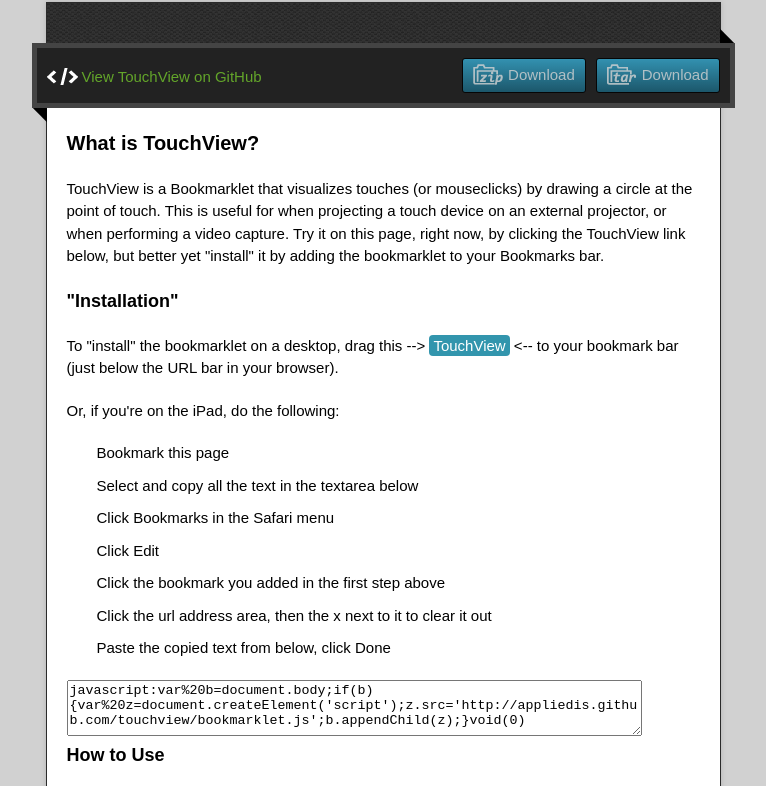
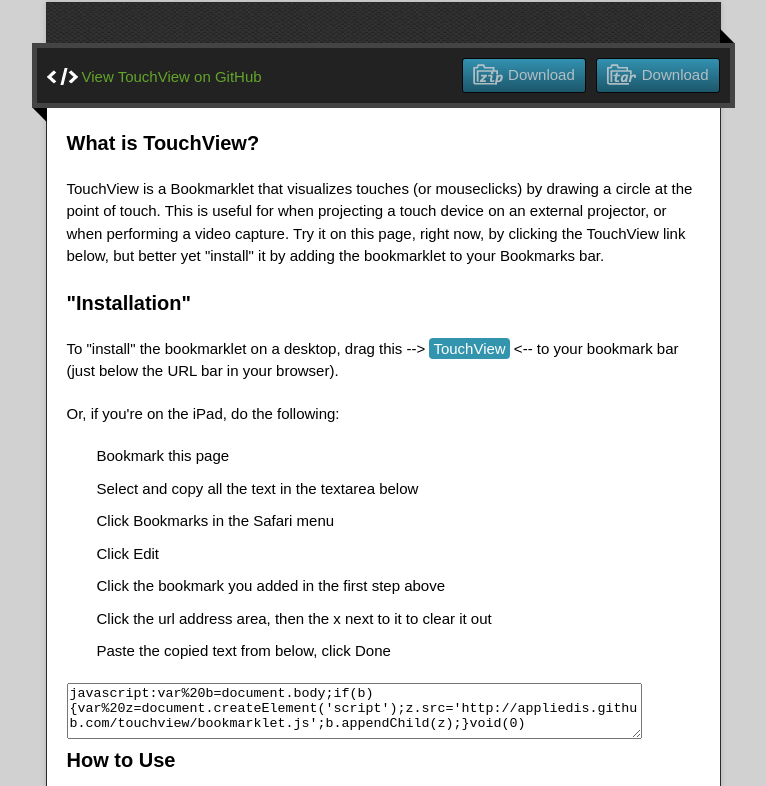
Before and after one commit to ais-open/touchview, a plain HTML site: page index.html in a window 1280 px wide. Shown: the part 128-914 px from the top of the page, without its empty margins (257-1023 px from the left). Drawn offline with nearby package versions, Linux system fonts and the light colour scheme.

Commit message:
Minor formatting fixes

```diff
--- a/index.html
+++ b/index.html
@@ -39,7 +39,7 @@
         <article class="markdown-body">
           <h3>What is TouchView?</h3>
           <p>TouchView is a Bookmarklet that visualizes touches (or mouseclicks) by drawing a circle at the point of touch.  This is useful for when projecting a touch device on an external projector, or when performing a video capture.  Try it on this page, right now, by clicking the TouchView link below, but better yet "install" it by adding the bookmarklet to your Bookmarks bar.</p>
-        	<h4>"Installation"</h4>
+        	<h3>"Installation"</h3>
           <p>To "install" the bookmarklet on a desktop, drag this --&gt; <a href="javascript:var%20b=document.body;if(b){var%20z=document.createElement('script');z.src='http://appliedis.github.com/touchview/bookmarklet.js';b.appendChild(z);}void(0)" class="bookmarklet">TouchView</a> &lt;-- to your bookmark bar (just below the URL bar in your browser). </p>
           <p>Or, if you're on the iPad, do the following:</p>
           <ol>
@@ -52,7 +52,8 @@
           <li>Paste the copied text from below, click Done</li>
           </ol>
           <textarea style="width: 90%; height: 50px;">javascript:var%20b=document.body;if(b){var%20z=document.createElement('script');z.src='http://appliedis.github.com/touchview/bookmarklet.js';b.appendChild(z);}void(0)</textarea>
-          <h4>How to Use</h4>
+          <br>
+          <h3>How to Use</h3>
           <p>On any page on which you want to visualize your touches, click the bookmarklet after the page has loaded</p>
 
           <h3>Supported Browsers</h3>
```
